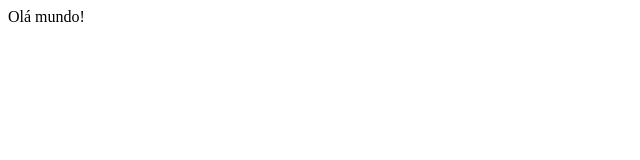
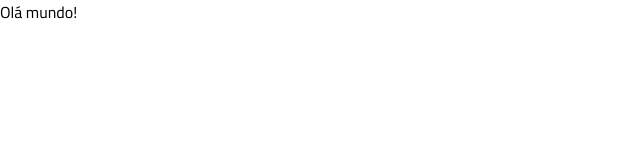
Before and after one commit to leoperass/todo-react, a React (Vite) app: page / in a window 1280 px wide. Shown: the top 160 px of the page, without its empty margins (0-640 px from the left). Built offline with nearby package versions, Linux system fonts and the light colour scheme.

Commit message:
chore: add e config tailwind css
- Tailwind instalado e configurado
- Definidas cores, fonte e sombras básicas
- Projeto pronto para usar classes itulitárias do Tailwind

```diff
--- a/index.html
+++ b/index.html
@@ -1,9 +1,15 @@
-<!doctype html>
+<!DOCTYPE html>
 <html lang="en">
   <head>
     <meta charset="UTF-8" />
     <link rel="icon" type="image/svg+xml" href="/vite.svg" />
     <meta name="viewport" content="width=device-width, initial-scale=1.0" />
+
+    <link rel="preconnect" href="https://fonts.googleapis.com" />
+    <link rel="preconnect" href="https://fonts.gstatic.com" crossorigin />
+    <link href="https://fonts.googleapis.com/css2?family=Cairo&display=swap"rel="stylesheet"/>
+    <link href="https://fonts.googleapis.com/css2?family=Cairo:wght@700&display=swap" rel="stylesheet">
+
     <title>todo-react</title>
   </head>
   <body>
--- a/package.json
+++ b/package.json
@@ -10,8 +10,10 @@
     "preview": "vite preview"
   },
   "dependencies": {
+    "@tailwindcss/vite": "^4.1.14",
     "react": "^19.1.1",
-    "react-dom": "^19.1.1"
+    "react-dom": "^19.1.1",
+    "tailwindcss": "^4.1.14"
   },
   "devDependencies": {
     "@eslint/js": "^9.36.0",
--- a/src/App.tsx
+++ b/src/App.tsx
@@ -1,7 +1,7 @@
 export default function App() {
   return (
-    <>
+    <div className="text-">
       Olá mundo!
-    </>
+    </div>
   )
 }
--- a/src/index.css
+++ b/src/index.css
@@ -0,0 +1,20 @@
+@import "tailwindcss";
+
+@theme {
+    --color-*: initial;
+    --color-white: #FFFFFF;
+    --color-gray-100: #F7F3F6;
+    --color-gray-200: #F4E6F0;
+    --color-gray-300: #7A6E76;
+    --color-gray-400: #332E32;
+    --color-green-light: #CDDFCC;
+    --color-green-base: #52A350;
+    --color-green-dark: #2F5C2D;
+    --color-pink-light: #39CCE1;
+    --color-pink-base: #C257A4;
+    --color-pink-dark: #884074;
+
+    --font-sans: "Cairo", sans-serif;
+
+    --shadow-sm : 0px 4px 8px 0px rgba(54, 23, 45, 0.05);
+}
--- a/vite.config.ts
+++ b/vite.config.ts
@@ -1,7 +1,8 @@
 import { defineConfig } from 'vite'
 import react from '@vitejs/plugin-react-swc'
+import tailwindcss from '@tailwindcss/vite'
 
 // https://vite.dev/config/
 export default defineConfig({
-  plugins: [react()],
+  plugins: [react(), tailwindcss(),],
 })
```
Also changed, not shown: 1 other file (tests, documents, lock files or other folders).
